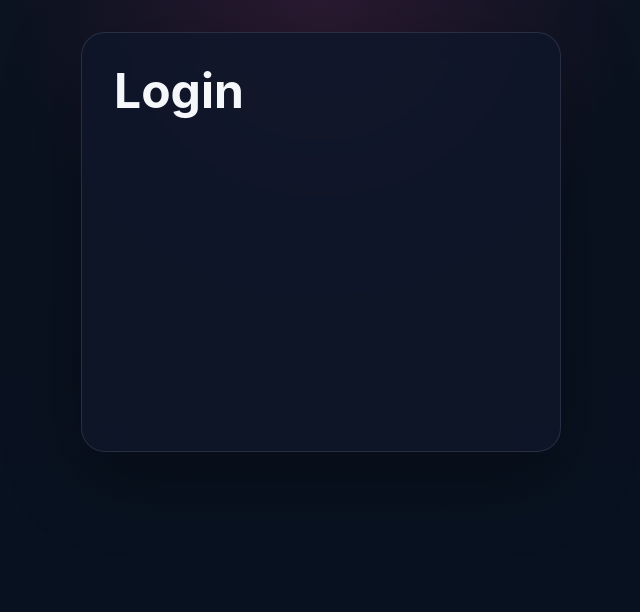
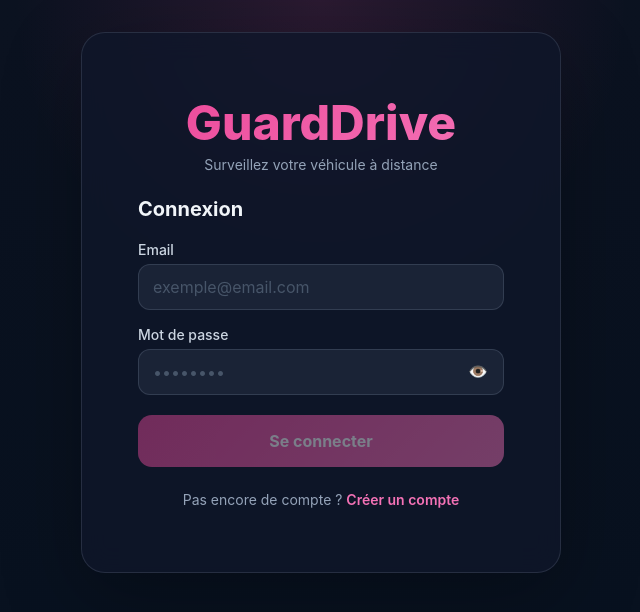
Before and after one commit to Luluberlu200/GuardDrive_Projet, a React (Vite) app in the folder GuardDrive/: page /login in a window 1280 px wide. Shown: the top 612 px of the page, without its empty margins (319-959 px from the left). Built offline with nearby package versions, Linux system fonts and the light colour scheme.

Commit message:
feat(auth): implement login page with form validation

```diff
--- /dev/null
+++ b/GuardDrive/src/pages/Login.css
@@ -0,0 +1,173 @@
+.auth-page {
+  display: flex;
+  flex-direction: column;
+  gap: 24px;
+  padding: 32px 24px;
+  min-height: 100%;
+}
+
+/* ── Header ─────────────────────────────── */
+.auth-page__header {
+  text-align: center;
+}
+
+.auth-page__logo {
+  margin: 0;
+  font-family: 'Manrope', Inter, sans-serif;
+  font-size: 2rem;
+  font-weight: 800;
+  background: linear-gradient(135deg, #ec4899, #f472b6);
+  -webkit-background-clip: text;
+  -webkit-text-fill-color: transparent;
+  background-clip: text;
+}
+
+.auth-page__subtitle {
+  margin: 6px 0 0;
+  font-size: 0.875rem;
+  color: #94a3b8;
+}
+
+/* ── Formulaire ──────────────────────────── */
+.auth-form {
+  display: flex;
+  flex-direction: column;
+  gap: 16px;
+}
+
+.auth-form__title {
+  margin: 0 0 4px;
+  font-size: 1.25rem;
+  font-weight: 700;
+  color: #f1f5f9;
+}
+
+.auth-form__field {
+  display: flex;
+  flex-direction: column;
+  gap: 6px;
+}
+
+.auth-form__label {
+  font-size: 0.875rem;
+  font-weight: 500;
+  color: #cbd5e1;
+}
+
+.auth-form__input {
+  width: 100%;
+  padding: 12px 14px;
+  background: rgba(30, 41, 59, 0.8);
+  border: 1px solid rgba(148, 163, 184, 0.2);
+  border-radius: 12px;
+  color: #f1f5f9;
+  font-size: 1rem;
+  font-family: inherit;
+  transition: border-color 0.2s ease, box-shadow 0.2s ease;
+  box-sizing: border-box;
+}
+
+.auth-form__input::placeholder {
+  color: #475569;
+}
+
+.auth-form__input:focus {
+  outline: none;
+  border-color: #ec4899;
+  box-shadow: 0 0 0 3px rgba(236, 72, 153, 0.15);
+}
+
+/* ── Champ mot de passe avec bouton voir ─── */
+.auth-form__input-wrapper {
+  position: relative;
+  display: flex;
+  align-items: center;
+}
+
+.auth-form__input-wrapper .auth-form__input {
+  padding-right: 48px;
+}
+
+.auth-form__toggle {
+  position: absolute;
+  right: 12px;
+  background: none;
+  border: none;
+  cursor: pointer;
+  font-size: 1rem;
+  padding: 4px;
+  line-height: 1;
+}
+
+/* ── Erreur ──────────────────────────────── */
+.auth-form__error {
+  margin: 0;
+  padding: 10px 14px;
+  background: rgba(239, 68, 68, 0.12);
+  border: 1px solid rgba(239, 68, 68, 0.3);
+  border-radius: 10px;
+  color: #fca5a5;
+  font-size: 0.875rem;
+}
+
+/* ── Bouton principal ────────────────────── */
+.auth-form__submit {
+  margin-top: 4px;
+  padding: 14px;
+  background: linear-gradient(135deg, #ec4899 0%, #f472b6 100%);
+  border: none;
+  border-radius: 14px;
+  color: #fff;
+  font-size: 1rem;
+  font-weight: 700;
+  font-family: inherit;
+  cursor: pointer;
+  transition: opacity 0.2s ease, transform 0.15s ease;
+  display: flex;
+  align-items: center;
+  justify-content: center;
+  min-height: 52px;
+}
+
+.auth-form__submit:disabled {
+  opacity: 0.45;
+  cursor: not-allowed;
+  transform: none;
+}
+
+.auth-form__submit:not(:disabled):hover {
+  opacity: 0.9;
+  transform: translateY(-1px);
+}
+
+/* ── Loader spinner ──────────────────────── */
+.auth-form__loader {
+  width: 20px;
+  height: 20px;
+  border: 2px solid rgba(255, 255, 255, 0.3);
+  border-top-color: #fff;
+  border-radius: 50%;
+  animation: spin 0.7s linear infinite;
+}
+
+@keyframes spin {
+  to { transform: rotate(360deg); }
+}
+
+/* ── Footer ──────────────────────────────── */
+.auth-page__footer {
+  margin: 0;
+  text-align: center;
+  font-size: 0.875rem;
+  color: #94a3b8;
+}
+
+.auth-page__link {
+  color: #f472b6;
+  text-decoration: none;
+  font-weight: 600;
+}
+
+.auth-page__link:hover {
+  text-decoration: underline;
+}
--- a/GuardDrive/src/pages/Login.tsx
+++ b/GuardDrive/src/pages/Login.tsx
@@ -1,5 +1,109 @@
-function Login() {
-	return <h1>Login</h1>;
+import { useState } from 'react';
+import { useNavigate, Link } from 'react-router-dom';
+import { useAuth } from '../context/AuthContext';
+import './Login.css';
+
+export default function Login() {
+  const { login } = useAuth();
+  const navigate = useNavigate();
+
+  const [email, setEmail] = useState('');
+  const [password, setPassword] = useState('');
+  const [showPassword, setShowPassword] = useState(false);
+  const [error, setError] = useState('');
+  const [loading, setLoading] = useState(false);
+
+  const isEmpty = email.trim() === '' || password.trim() === '';
+
+  function validateEmail(value: string): boolean {
+    return /^[^\s@]+@[^\s@]+\.[^\s@]+$/.test(value);
+  }
+
+  async function handleSubmit(e: React.SyntheticEvent) {
+    e.preventDefault();
+    setError('');
+
+    if (!validateEmail(email)) {
+      setError('Format d\'email invalide');
+      return;
+    }
+
+    setLoading(true);
+
+    // Simule un délai réseau (comme si on appelait un vrai serveur)
+    await new Promise((resolve) => setTimeout(resolve, 800));
+
+    const success = login(email, password);
+
+    if (success) {
+      navigate('/dashboard');
+    } else {
+      setError('Identifiants invalides');
+      setLoading(false);
+    }
+  }
+
+  return (
+    <div className="auth-page">
+      <div className="auth-page__header">
+        <h1 className="auth-page__logo">GuardDrive</h1>
+        <p className="auth-page__subtitle">Surveillez votre véhicule à distance</p>
+      </div>
+
+      <form className="auth-form" onSubmit={handleSubmit} noValidate>
+        <h2 className="auth-form__title">Connexion</h2>
+
+        <div className="auth-form__field">
+          <label htmlFor="email" className="auth-form__label">Email</label>
+          <input
+            id="email"
+            type="email"
+            className="auth-form__input"
+            placeholder="exemple@email.com"
+            value={email}
+            onChange={(e) => setEmail(e.target.value)}
+            autoComplete="email"
+          />
+        </div>
+
+        <div className="auth-form__field">
+          <label htmlFor="password" className="auth-form__label">Mot de passe</label>
+          <div className="auth-form__input-wrapper">
+            <input
+              id="password"
+              type={showPassword ? 'text' : 'password'}
+              className="auth-form__input"
+              placeholder="••••••••"
+              value={password}
+              onChange={(e) => setPassword(e.target.value)}
+              autoComplete="current-password"
+            />
+            <button
+              type="button"
+              className="auth-form__toggle"
+              onClick={() => setShowPassword((prev) => !prev)}
+              aria-label={showPassword ? 'Masquer le mot de passe' : 'Afficher le mot de passe'}
+            >
+              {showPassword ? '🙈' : '👁️'}
+            </button>
+          </div>
+        </div>
+
+        {error && <p className="auth-form__error">{error}</p>}
+
+        <button
+          type="submit"
+          className="auth-form__submit"
+          disabled={isEmpty || loading}
+        >
+          {loading ? <span className="auth-form__loader" /> : 'Se connecter'}
+        </button>
+      </form>
+
+      <p className="auth-page__footer">
+        Pas encore de compte ?{' '}
+        <Link to="/register" className="auth-page__link">Créer un compte</Link>
+      </p>
+    </div>
+  );
 }
-
-export default Login;
```
